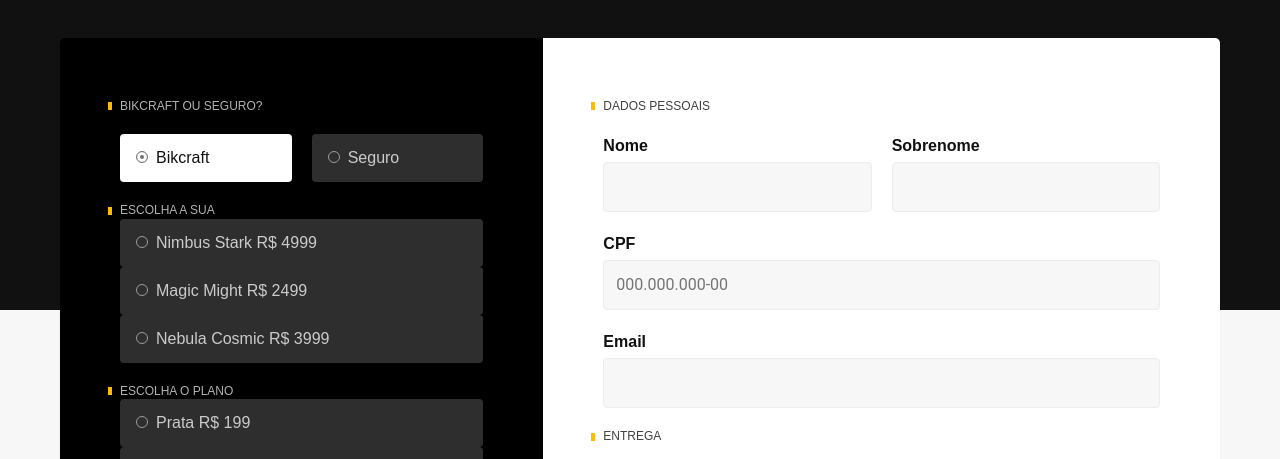
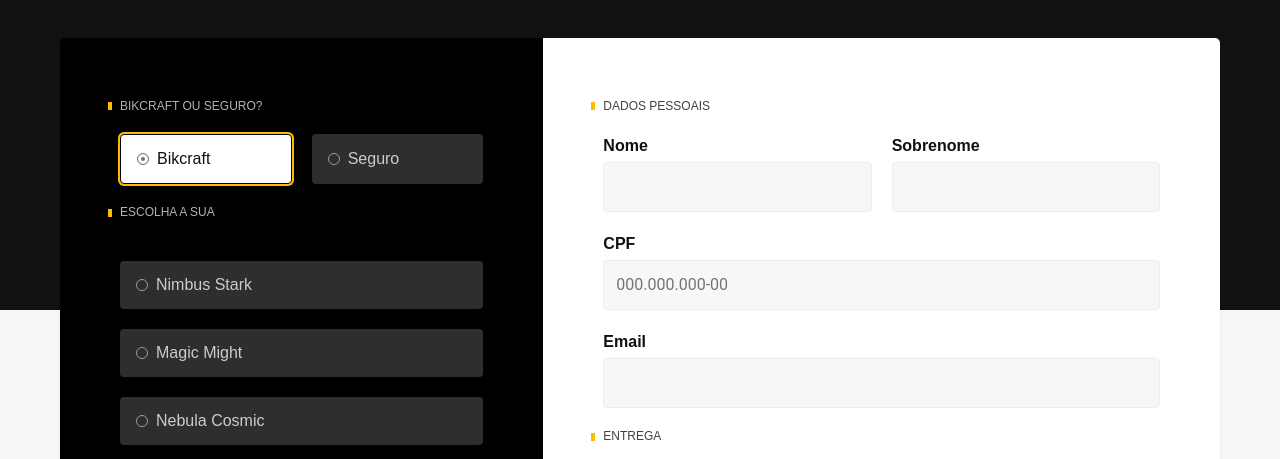
Before and after one commit to JuliamCarmo/Bikcraft, a plain HTML site: page orcamento.html in a window 1280 px wide. Both pictures are taken after a click on the label "Bikcraft". Shown: the part 290-749 px from the top of the page. Drawn offline with Linux system fonts and the light colour scheme.

Commit message:
ok essa é a pag mais dificil do site

```diff
--- a/css/orcamento/orcamento.css
+++ b/css/orcamento/orcamento.css
@@ -52,10 +52,13 @@
   font: 400 1rem/1.5 "Poppins", sans-serif;
   color: var(--cor-4);
   background-color: var(--cor-10);
-  display: block;
   padding: 12px 16px;
   border-radius: 4px;
   cursor: pointer;
+  display: grid;
+  grid-template-columns: auto 1fr auto;
+  align-items: center;
+  border-color: var(--cor-10);
 }
 
 .orcamento-produto label::before{
@@ -71,7 +74,33 @@
 
 .orcamento-produto input:checked + label::before{
   border-color: var(--cor-7);
-  box-shadow: inset 0 0 0 3px var(--cor-0), inset 0 0 0 6px var(--cor-7) ;
+  box-shadow: inset 0 0 0 3px var(--cor-0), inset 0 0 0 6px var(--cor-7);
+}
+
+.orcamento-produto label span{
+  display: none;
+}
+
+.orcamento-produto label:hover{
+  background-color: var(--cor-9);
+}
+
+.orcamento-produto input:focus + label{
+  box-shadow: 0 0 0 2px var(--cor-p1);
+  border: 1px solid var(--cor-12);
+}
+
+.orcamento-produto input:checked + label span{
+  display: inline-block;
+}
+
+/*.orcamento-conteudo{
+  display: none;
+}*/
+
+.orcamento-conteudo h2,
+.orcamento-dados h2:nth-of-type(n + 2){
+  margin-bottom: 20px;
 }
 
 .orcamento-produto input{ /*Deixar de exibir o radios na interface*/
@@ -92,5 +121,6 @@
 
 #bikcraft:checked ~ #orcamento-bikcraft,
 #seguro:checked ~ #orcamento-seguro{
-  display: block;
+  display: grid;
+  gap: 20px;
 }
```
